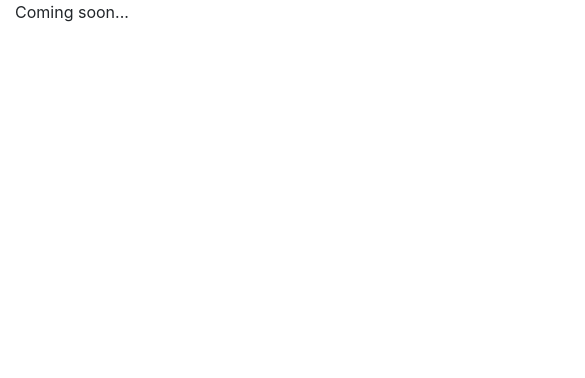
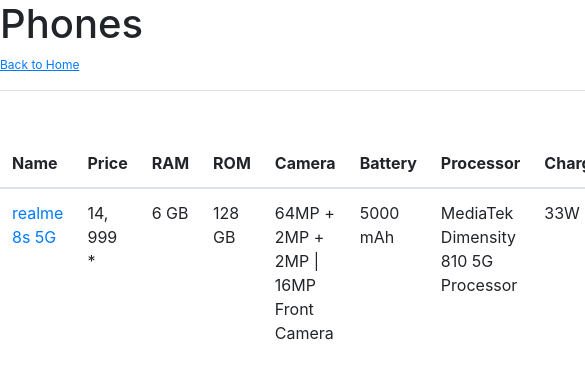
Before and after one commit to vibrant-dev/products101, a Nuxt app: page /phones in a window 390 px wide. Shown: the top 378 px of the page, 585 px wide, since content can reach past the window. Built offline with nearby package versions, Linux system fonts and the light colour scheme.

Commit message:
feat: added realme 8s 5g phone as suggestion

```diff
--- a/pages/phones.vue
+++ b/pages/phones.vue
@@ -1,9 +1,93 @@
 <template>
   <div class="container">
-    <p>Coming soon...</p>
+    <div class="row">
+      <h1>Phones</h1>
+    </div>
+    <div class="row">
+      <BackToHome />
+    </div>
+    <div class="row">
+      <table class="table">
+        <thead>
+          <tr>
+            <th>Name</th>
+            <th>Price</th>
+            <th>RAM</th>
+            <th>ROM</th>
+            <th>Camera</th>
+            <th>Battery</th>
+            <th>Processor</th>
+            <th>Charger</th>
+            <th>Display Type</th>
+            <th>Hybrid Slim Slot</th>
+            <th>Operating System</th>
+            <th>Links</th>
+          </tr>
+        </thead>
+        <tbody>
+          <tr v-for="(phone, index) in phones" :key="index">
+            <td v-for="(key, keyIndex) in Object.keys(phone)" :key="keyIndex">
+              <template v-if="key === 'title'">
+                <a :href="phone.links[0].url" target="_blank">
+                  {{ phone[key] }}
+                </a>
+              </template>
+              <template v-else-if="key === 'links'">
+                <a
+                  v-for="(link, linkIndex) of phone[key]"
+                  :key="linkIndex"
+                  :href="link.url"
+                  target="_blank"
+                >
+                  {{ link.name }}
+                </a>
+              </template>
+              <template v-else>
+                {{ phone[key] }}
+              </template>
+            </td>
+          </tr>
+        </tbody>
+      </table>
+    </div>
   </div>
 </template>
 
 <script>
-export default {}
+export default {
+  head: {
+    title: "Best phones in price ranges | Products101",
+    meta: [
+      {
+        hid: "description",
+        name: "description",
+        content:
+          "Best and affordable phones in different price ranges for India.",
+      },
+    ],
+  },
+  data() {
+    return {
+      phones: [
+        {
+          title: " realme 8s 5G",
+          price: "14, 999 *",
+          ram: "6 GB",
+          rom: "128 GB",
+          camera: "64MP + 2MP + 2MP | 16MP Front Camera",
+          battery: "5000 mAh",
+          processor: "MediaTek Dimensity 810 5G Processor",
+          charger: "33W",
+          display_type: "Full HD+ Display",
+          hybrid_slim_slot: "No",
+          operating_system: "Android 11",
+          links: [{
+            name: "flipkart",
+            url: "https://www.flipkart.com/motorola-edge-20-fusion-5g-cyber-teal-128-gb/p/itm638d8c580d653?pid=MOBG4RBEYVQGPYPC&cmpid=product.share.pp",
+          }],
+        },
+      ],
+    };
+  },
+};
 </script>
```
